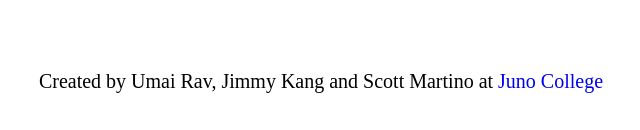
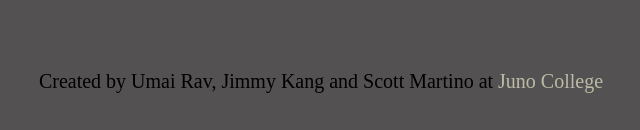
Before and after one commit to ScottMartino/HaikusHighway, a React (Create React App) app: page / in a window 1280 px wide. In both pictures the pointer is over the link "Juno College". Shown: the part 667-797 px from the top of the page, without its empty margins (319-959 px from the left). Built offline with nearby package versions, Linux system fonts and the light colour scheme; no server answers; a web font is replaced by a local one.

Commit message:
test styles

```diff
--- a/src/partials/_basestyles.scss
+++ b/src/partials/_basestyles.scss
@@ -6,6 +6,7 @@ html {
 
 body {
     font-family: $bodyFont;
+    background-color: $grey;
 
 }
 
@@ -15,6 +16,11 @@ h1, h2, h3{
 
 a{
     text-decoration: none;
+    color: $beige;
+    &:hover,
+    &:focus {
+        color:$green;
+    }
 }
 
 .wrapper {
```
